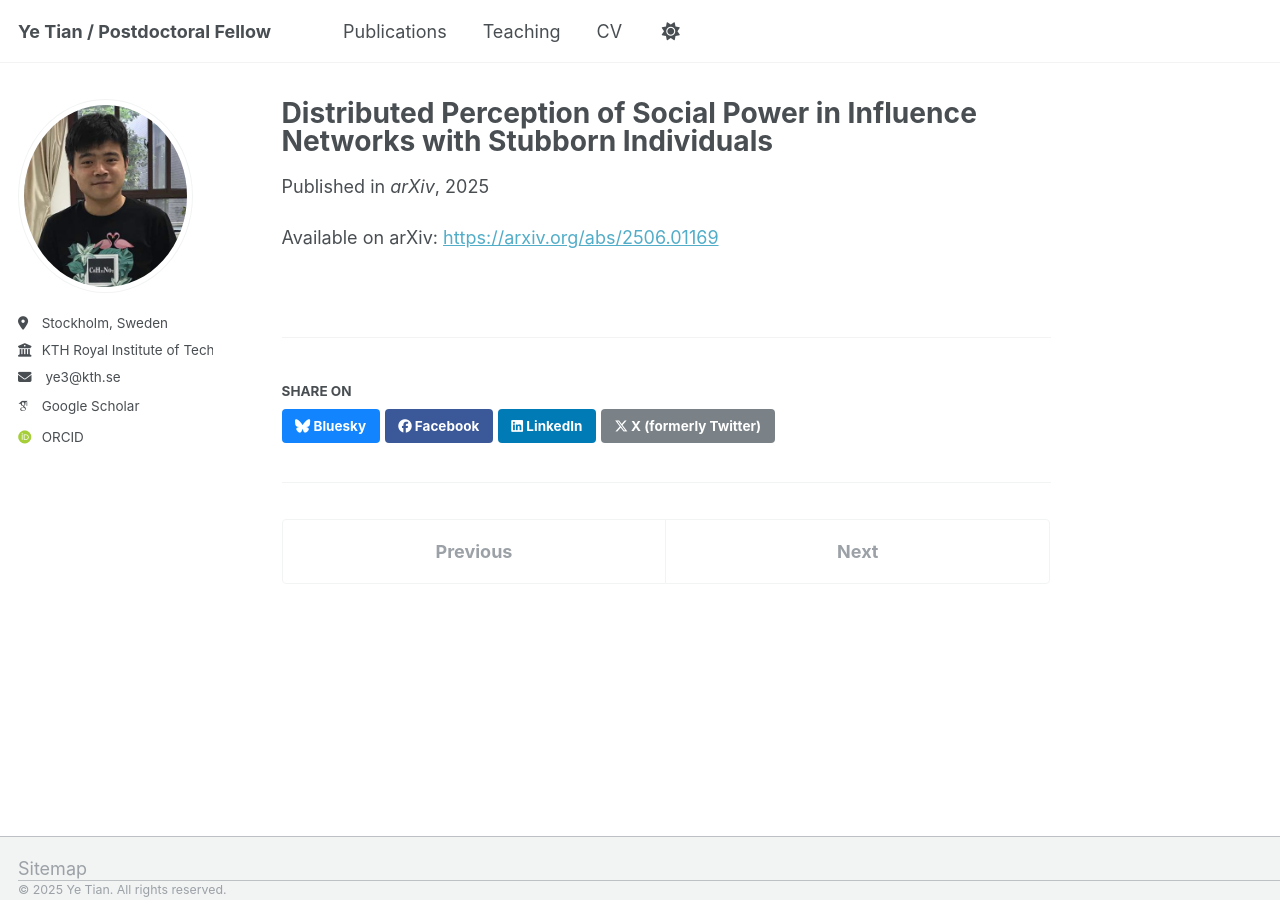
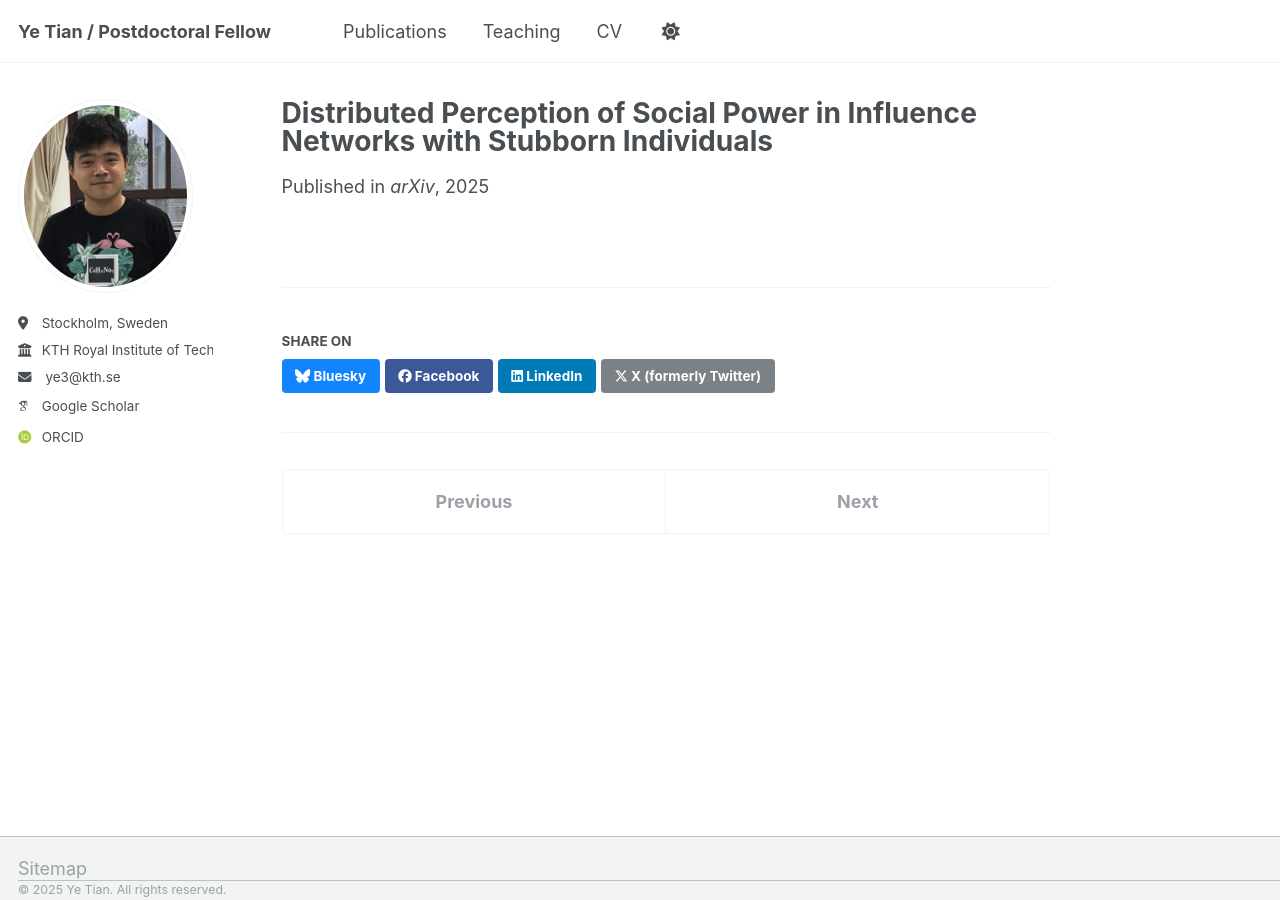
Before and after one commit to tinybeta/tinybeta.github.io, a Jekyll site: the page built from _publications/arXiv25.md, in a window 1280 px wide. Built offline with Jekyll 4.4.1, drawn with Linux system fonts in a browser that asks for light colours; some web fonts are replaced; a script that is not in the unit is left out.

Commit message:
Update arXiv25.md

```diff
--- a/_publications/arXiv25.md
+++ b/_publications/arXiv25.md
@@ -6,6 +6,5 @@ authors: Y. Tian, Y. Kawano, W. Zhang, K. Kashima
 venue: arXiv
 year: 2025
 type: journal
-pdf: https://arxiv.org/abs/2506.01169
+url: https://arxiv.org/abs/2506.01169
 ---
-Available on arXiv: [https://arxiv.org/abs/2506.01169](https://arxiv.org/abs/2506.01169)
```
